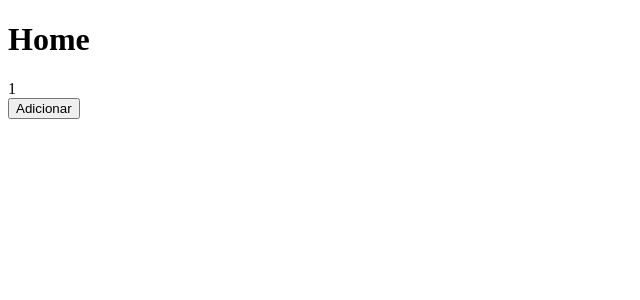
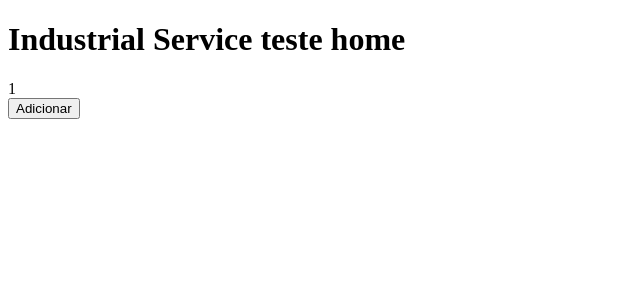
Before and after one commit to mathensousaa/industrial-service, a Next.js app: page / in a window 1280 px wide. Shown: the top 300 px of the page, without its empty margins (0-640 px from the left). Built offline with nearby package versions, Linux system fonts and the light colour scheme.

Commit message:
mudando nome titulo

```diff
--- a/pages/index.js
+++ b/pages/index.js
@@ -3,7 +3,7 @@ import { useState } from 'react';
 function Home() {
     return (
         <div>
-            <h1>Home</h1>
+            <h1>Industrial Service teste home</h1>
             <Contador/>
         </div>
     )
```
